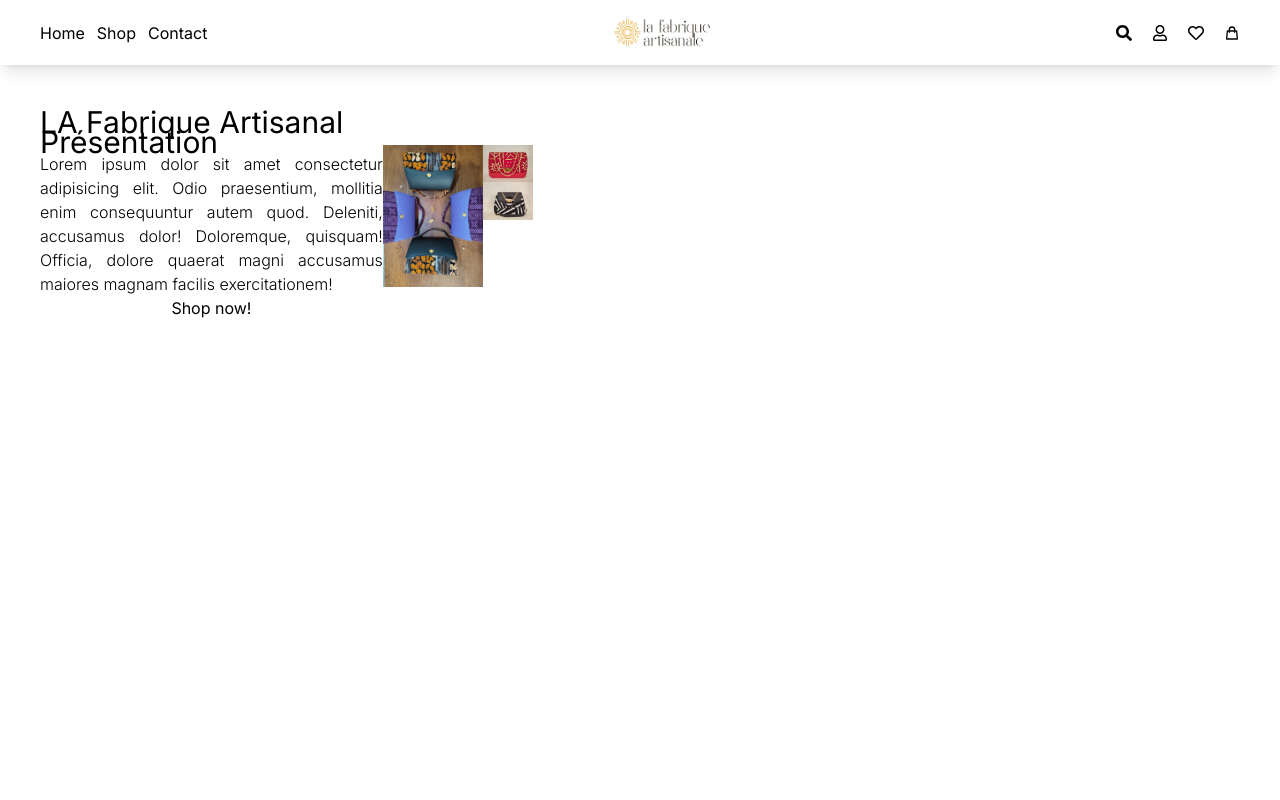
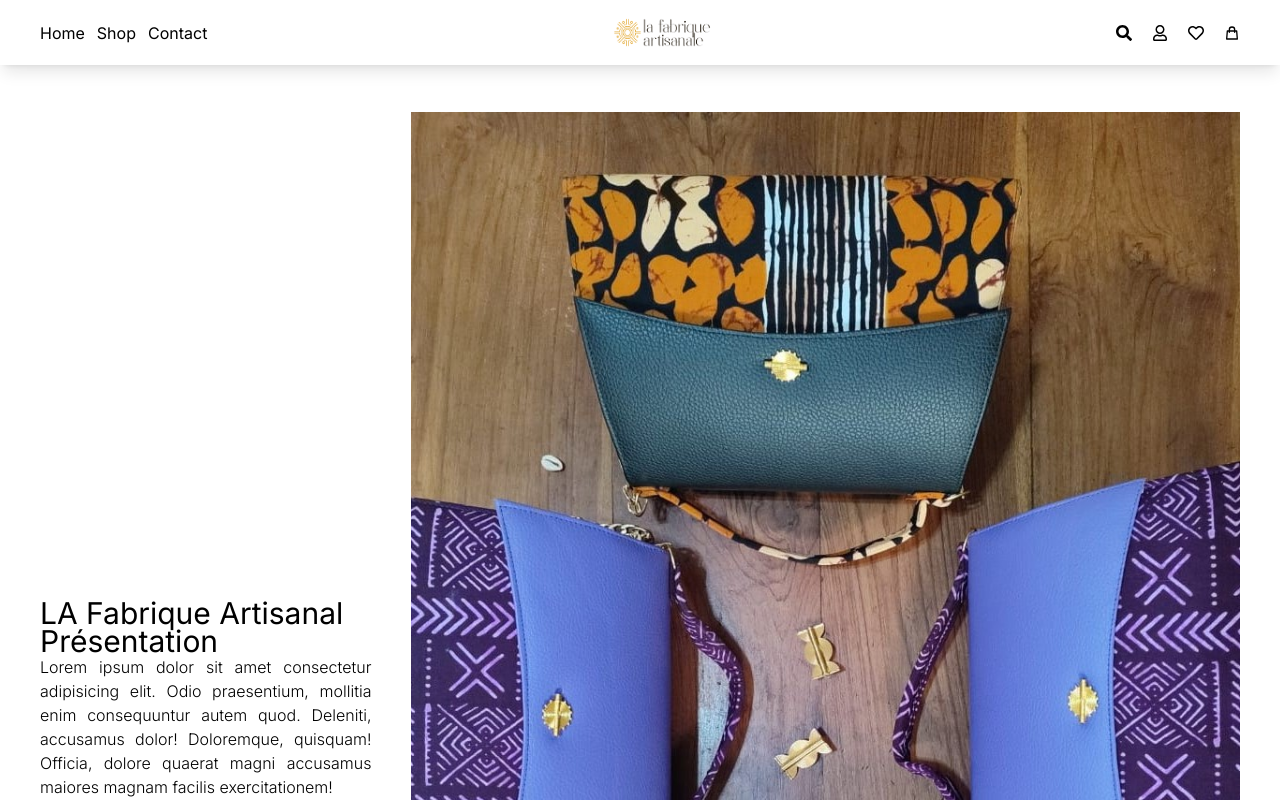
Before and after one commit to Fabricejor/La_Fabrique_Artisanal, a Next.js app: page / in a window 1280 px wide. Shown: the top 800 px of the page. Built offline with nearby package versions, Linux system fonts and the light colour scheme.

Commit message:
Ajout navbar

```diff
--- a/app/layout.tsx
+++ b/app/layout.tsx
@@ -1,5 +1,5 @@
 import type { Metadata } from "next";
-import localFont from "next/font/local";
+// import localFont from "next/font/local";
 import "./globals.css";
 import {Inter} from 'next/font/google';
 import Navbar from "@/components/main/Navbar";
--- a/app/page.tsx
+++ b/app/page.tsx
@@ -1,5 +1,4 @@
 import Banner from "@/components/main/Banner";
-import Image from "next/image";
 
 export default function Home() {
   return (
--- a/components/main/Banner.tsx
+++ b/components/main/Banner.tsx
@@ -4,14 +4,14 @@ import Image from 'next/image'
 
 export default function Banner() {
     return (
-        <header className='w-full h-full mt-28 bg-white flex flex-row items-center justify-between px-10'>
+        <header className='w-full h-full mt-28 bg-white flex flex-row items-center gap-10 justify-between px-10'>
             <div className='FISRTTEXT flex flex-col w-[40%]'>
-                <h1 className='text-black text-3xl font-normal capitalize leading-5'>LA Fabrique Artisanal Présentation</h1>
+                <h1 className='text-black text-3xl font-normal capitalize leading-7'>LA Fabrique Artisanal Présentation</h1>
                 <h3 className='text-black text-1xl text-justify font-light'>Lorem ipsum dolor sit amet consectetur adipisicing elit. Odio praesentium, mollitia enim consequuntur autem quod. Deleniti, accusamus dolor! Doloremque, quisquam! Officia, dolore quaerat magni accusamus maiores magnam facilis exercitationem!</h3>
                 <button type='button'> Shop now!</button>
             </div>
             <div className='BIGIMAG w-full flex flex-row justify-between'>
-                <Image src="/banner.jpeg" width={100} height={100} className='' alt='banner image' />
+                <Image src="/banner.jpeg" width={100} height={100} className='w-[100%]' alt='banner image' />
                 <div className='OHTERIMAGE w-full flex flex-col'>
                     <Image src="/sacrouge.jpeg" width={50} height={50} alt='banner image' />
                     <Image src="/sacnoir.jpeg" width={50} height={50} alt='banner image' />
```
Also changed, not shown: public/banner.jpeg.
